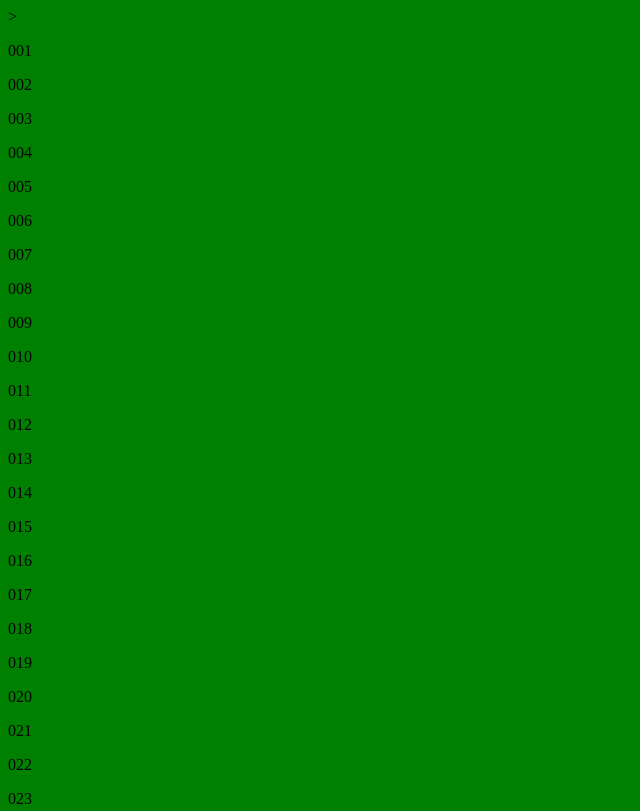
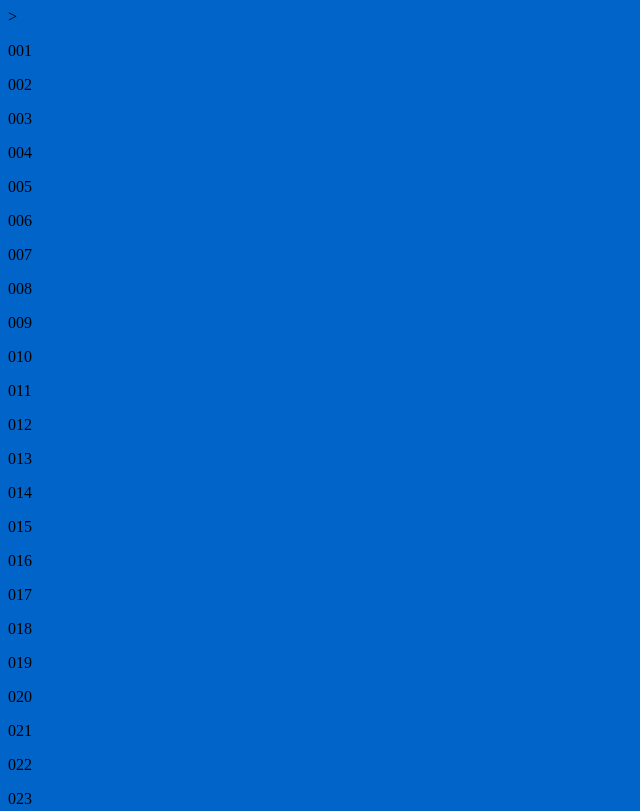
Before and after one commit to fang1214/3411207010, a plain HTML site: page background.html in a window 1280 px wide. Shown: the top 811 px of the page, without its empty margins (0-640 px from the left). Drawn offline with Linux system fonts and the light colour scheme.

Commit message:
Add files via upload

```diff
--- a/background.html
+++ b/background.html
@@ -12,7 +12,7 @@ background-color:yellow;
              /*顏色16進制(0~F)*/
              background-color: green;
              /*顏色rgb(0~255)*/
-background-color: blue(0,100,200);
+             background-color: rgb(0,100,200);
              /*背景圖片*/
              background-image:url('123.gif');
              /*重複*/
@@ -26,6 +26,7 @@ background-size: 50%;
         }
     </style>
 </head>>
+<body>
     <!--p{$$$}*100-->
 <p>001</p>
 <p>002</p>
@@ -127,3 +128,5 @@ background-size: 50%;
 <p>098</p>
 <p>099</p>
 <p>100</p>
+</body>
+</html>
```
Lines whose indentation alone changed are shown as unchanged.
